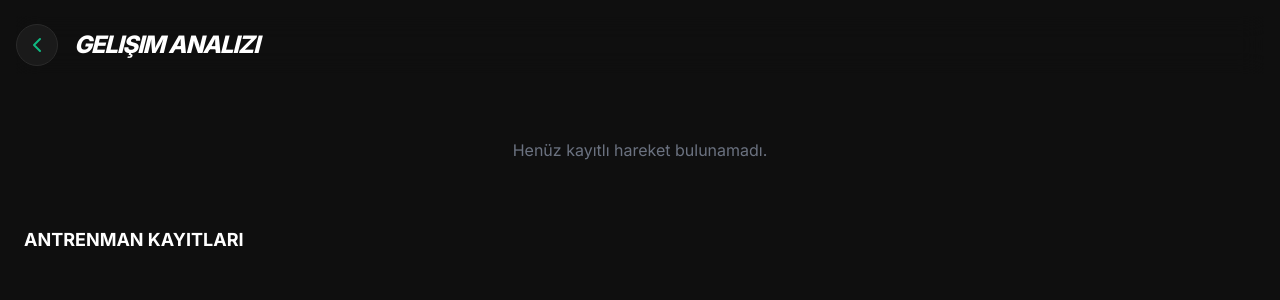
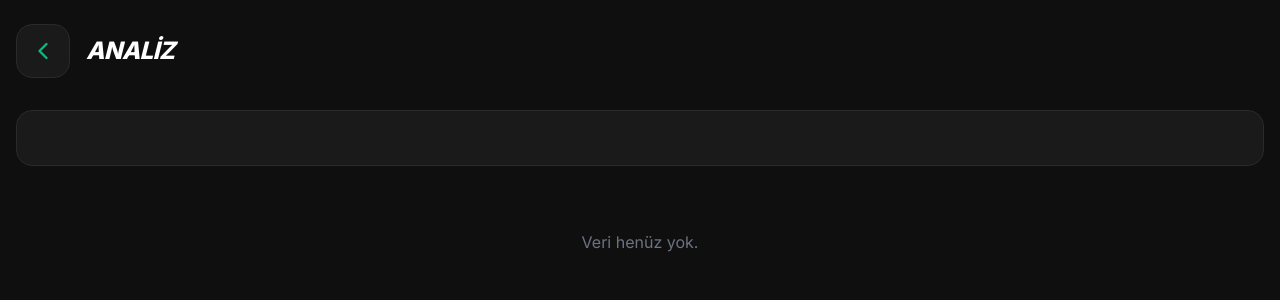
Before and after one commit to ugandunagandu/antrenmantakip, a React (Vite) app in the folder app/: page / in a window 1280 px wide. Both pictures are taken after a click on the button "Geçmiş". Shown: the top 300 px of the page. Built offline with nearby package versions, Linux system fonts and the light colour scheme.

Commit message:
Update HistoryPage.tsx

```diff
--- a/app/src/sections/HistoryPage.tsx
+++ b/app/src/sections/HistoryPage.tsx
@@ -8,31 +8,38 @@ import type { WorkoutSession } from '@/types';
 
 interface HistoryPageProps {
   history: WorkoutSession[];
-  onBack: () => void; // Geri dönme fonksiyonu
+  onBack: () => void;
 }
 
 export function HistoryPage({ history, onBack }: HistoryPageProps) {
-  // 1. İsim Sözlüğü: ID'leri gerçek isimlere çevirir (Eksikleri buraya ekleyebilirsin)
+  // 1. TÜM KODLARIN KARŞILIĞI (Eksik olanları buraya ekledim)
   const formatName = (id: string) => {
     const names: Record<string, string> = {
+      // 1. GÜN (GÖĞÜS-KOL VEYA A)
       'd1e1': 'Bench Press',
       'd1e2': 'Incline DB Press',
       'd1e3': 'Cable Fly',
       'd1e4': 'Triceps Pushdown',
+      'd1e5': 'Dips',
+      'd1e6': 'Lateral Raise',
+      // 2. GÜN (BACAK VEYA B)
       'd2e1': 'Squat',
       'd2e2': 'Leg Press',
       'd2e3': 'Leg Extension',
       'd2e4': 'Lying Leg Curl',
+      'd2e5': 'Calf Raise',
+      'd2e6': 'Deadlift / RDL', // Senin sorduğun d2e6 burası
+      // 3. GÜN (SIRT-BİCEPS VEYA C)
       'd3e1': 'Lat Pulldown',
       'd3e2': 'Seated Row',
       'd3e3': 'Face Pull',
-      'd3e4': 'Biceps Curl'
-      // Yeni hareket eklediğinde sadece buraya ID ve İsim ekle
+      'd3e4': 'Biceps Curl',
+      'd3e5': 'Hammer Curl',
+      'd3e6': 'Shrug'
     };
     return names[id] || id.toUpperCase();
   };
 
-  // 2. TÜM HAREKETLERİ OTOMATİK BUL: Geçmişteki tüm benzersiz ID'leri listeler
   const exerciseNames = useMemo(() => {
     const names = new Set<string>();
     history.forEach(session => {
@@ -43,10 +50,8 @@ export function HistoryPage({ history, onBack }: HistoryPageProps) {
     return Array.from(names);
   }, [history]);
 
-  // İlk hareketi varsayılan seç
   const [selectedExercise, setSelectedExercise] = useState<string>(exerciseNames[0] || "");
 
-  // 3. Seçili harekete göre grafiği filtrele
   const chartData = useMemo(() => {
     const data: any[] = [];
     history.forEach(session => {
@@ -67,98 +72,51 @@ export function HistoryPage({ history, onBack }: HistoryPageProps) {
 
   return (
     <div className="p-4 pb-24 space-y-6 bg-[#0F0F0F] min-h-screen text-white">
-      {/* ÜST BAR VE GERİ TUŞU */}
-      <header className="flex items-center gap-4 sticky top-0 bg-[#0F0F0F]/80 backdrop-blur-md py-2 z-10">
+      {/* GERİ TUŞU - TIKLANABİLİR ALAN GENİŞLETİLDİ */}
+      <header className="flex items-center gap-4 py-2">
         <button
-          onClick={() => {
-            console.log("Geri tuşuna basıldı"); // Tarayıcı konsolunda kontrol için
-            onBack();
+          type="button"
+          onClick={(e) => {
+            e.preventDefault();
+            onBack(); // App.tsx'e geri git komutu gönderir
           }}
-          className="p-2 bg-[#1A1A1A] rounded-full border border-[#2A2A2A] active:scale-90 transition-transform"
+          className="p-3 bg-[#1A1A1A] rounded-2xl border border-[#2A2A2A] active:bg-[#10B981] transition-all"
         >
-          <ChevronLeft size={24} className="text-[#10B981]" />
+          <ChevronLeft size={28} className="text-[#10B981]" />
         </button>
-        <h1 className="text-2xl font-black uppercase italic tracking-tighter">Gelişim Analizi</h1>
+        <h1 className="text-2xl font-black uppercase italic italic tracking-tight">ANALİZ</h1>
       </header>
 
-      {/* HAREKET SEÇİCİ */}
-      {exerciseNames.length > 0 ? (
-        <div className="space-y-2">
-          <label className="text-[10px] text-gray-500 font-bold uppercase ml-1">Hareket Değiştir</label>
+      {/* SEÇİCİ VE GRAFİK... (Aynı kalabilir) */}
       <div className="relative">
          <select
             value={selectedExercise}
             onChange={(e) => setSelectedExercise(e.target.value)}
-              className="w-full bg-[#1A1A1A] border border-[#2A2A2A] rounded-xl h-14 px-4 text-[#10B981] font-bold appearance-none outline-none focus:border-[#10B981] text-lg"
+            className="w-full bg-[#1A1A1A] border border-[#2A2A2A] rounded-xl h-14 px-4 text-[#10B981] font-bold appearance-none outline-none"
           >
             {exerciseNames.map(name => (
               <option key={name} value={name}>{formatName(name)}</option>
             ))}
           </select>
-            <div className="absolute right-4 top-1/2 -translate-y-1/2 pointer-events-none text-[#10B981]">
-              ▼
       </div>
-          </div>
-        </div>
-      ) : (
-        <p className="text-gray-500 text-center py-10">Henüz kayıtlı hareket bulunamadı.</p>
-      )}
 
-      {/* GRAFİK */}
-      {chartData.length > 0 && (
+      {chartData.length > 0 ? (
         <Card className="bg-[#1A1A1A] border-[#2A2A2A] rounded-3xl overflow-hidden shadow-2xl">
-          <CardHeader className="p-4 pb-0">
-            <CardTitle className="text-xs font-bold text-gray-400 uppercase">Ağırlık İlerlemesi (KG)</CardTitle>
-          </CardHeader>
-          <CardContent className="p-2 h-[280px]">
+          <CardContent className="p-2 h-[280px] mt-4">
             <ResponsiveContainer width="100%" height="100%">
               <LineChart data={chartData}>
                 <CartesianGrid strokeDasharray="3 3" stroke="#2A2A2A" vertical={false} />
                 <XAxis dataKey="date" stroke="#666" fontSize={11} tickLine={false} axisLine={false} />
-                <YAxis stroke="#666" fontSize={11} tickLine={false} axisLine={false} domain={['dataMin - 5', 'dataMax + 5']} />
-                <Tooltip
-                  contentStyle={{ backgroundColor: '#1A1A1A', border: '1px solid #2A2A2A', borderRadius: '12px' }}
-                  itemStyle={{ color: '#10B981', fontWeight: 'bold' }}
-                />
-                <Line
-                  type="monotone"
-                  dataKey="weight"
-                  stroke="#10B981"
-                  strokeWidth={4}
-                  dot={{ r: 6, fill: '#10B981', strokeWidth: 2, stroke: '#0F0F0F' }}
-                />
+                <YAxis stroke="#666" fontSize={11} tickLine={false} axisLine={false} tickFormatter={(v) => `${v}kg`} />
+                <Tooltip contentStyle={{ backgroundColor: '#1A1A1A', border: 'none', borderRadius: '12px' }} />
+                <Line type="monotone" dataKey="weight" stroke="#10B981" strokeWidth={4} dot={{ r: 6, fill: '#10B981' }} />
               </LineChart>
             </ResponsiveContainer>
           </CardContent>
         </Card>
+      ) : (
+        <div className="text-center py-10 text-gray-500">Veri henüz yok.</div>
       )}
-
-      {/* GEÇMİŞ LİSTESİ */}
-      <div className="space-y-4">
-        <h3 className="text-lg font-bold uppercase ml-2">Antrenman Kayıtları</h3>
-        {history.slice().reverse().map((session, i) => (
-          <div key={i} className="bg-[#1A1A1A] border border-[#2A2A2A] rounded-2xl p-4">
-            <div className="flex justify-between items-center mb-3">
-              <span className="font-bold text-[#10B981]">{new Date(session.endTime).toLocaleDateString('tr-TR')}</span>
-              <span className="text-[10px] text-gray-500">{Math.floor((session.endTime - session.startTime) / 60000)} dk</span>
-            </div>
-            <div className="space-y-2">
-              {session.exercises.map((ex, idx) => (
-                <div key={idx} className="flex justify-between items-center border-t border-[#2A2A2A] pt-2 mt-2 first:border-0 first:pt-0 first:mt-0">
-                  <span className="text-xs font-bold uppercase">{formatName(ex.exerciseId)}</span>
-                  <div className="flex gap-1">
-                    {ex.sets.map((set, sIdx) => (
-                      <span key={sIdx} className="text-[10px] bg-black px-1.5 py-0.5 rounded text-gray-400">
-                        {set.weight}x{set.lastRep || '?'}
-                      </span>
-                    ))}
-                  </div>
-                </div>
-              ))}
-            </div>
-          </div>
-        ))}
-      </div>
     </div>
   );
 }
```
Lines whose indentation alone changed are shown as unchanged.
